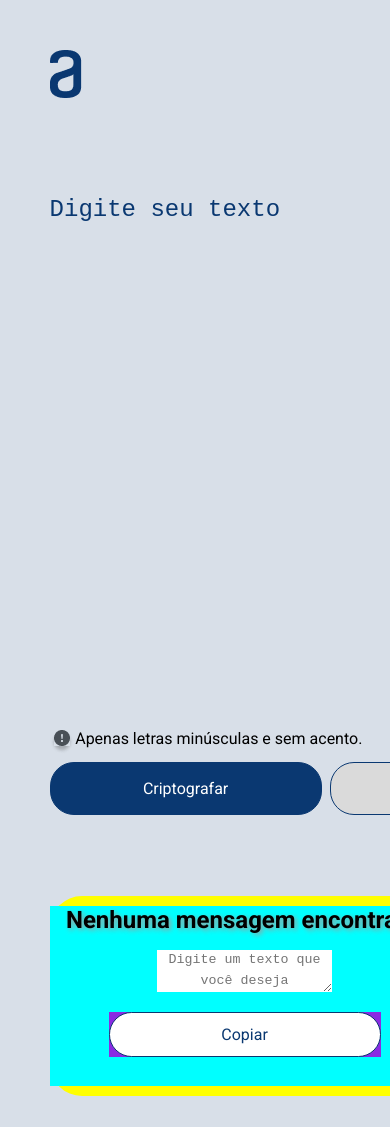
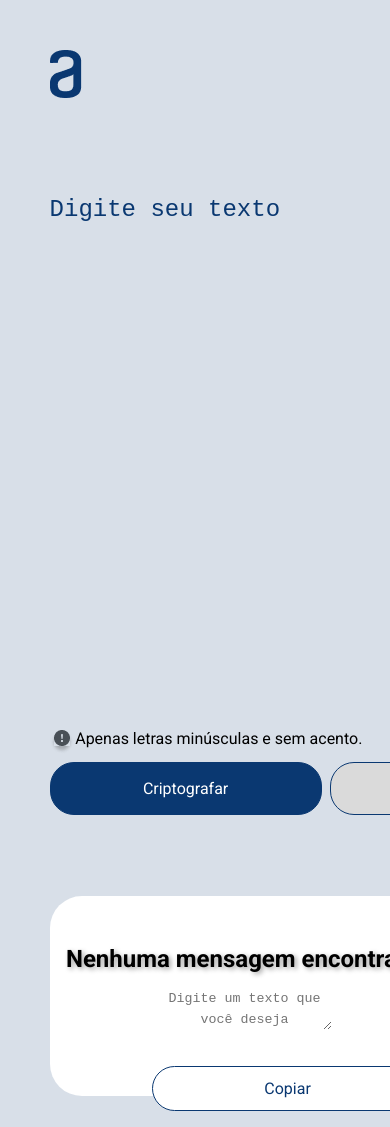
Before and after one commit to van-gomes/text-decoder-challenge-react, a React (Create React App) app: page / in a window 390 px wide. Shown: the top 1127 px of the page. Before the commit the page ends 1096 px from the top, so only its background shows below. Built offline with nearby package versions, Linux system fonts and the light colour scheme.

Commit message:
Keep working on responsiveness

```diff
--- a/src/components/Decoder/Decoder.module.css
+++ b/src/components/Decoder/Decoder.module.css
@@ -1,7 +1,7 @@
 .container__decoder {
     display: flex;
-    /* justify-content: center;
-    align-items: center; */
+    justify-content: center;
+    align-items: center;
     max-width: 24rem;
     width: 100%;
     border-radius: 32px;
@@ -11,12 +11,12 @@
 .content__text__decoder {
     display: flex;
     flex-direction: column;
-    justify-content: flex-start;
+    justify-content: space-around;
     align-items: center;
     gap: 1rem;
     width: 100%;
-    min-height: 90%;
-    background-color: aqua;
+    height: 100%;
+    margin-top: 5rem;
 }
 
 .img_text_decoder {
@@ -24,6 +24,7 @@
 }
 
 .title__text_decoder {
+    display: flex;
     text-align: center;
     font-size: 1.5rem;
     font-weight: bold;
@@ -35,32 +36,23 @@
     width: 100%;
     text-align: center;
     line-height: 1.3rem;
-    /* padding: 0.75rem 1rem; */
     border: 0;
     background-color: var(--color-white);
 }
 
 .div-textarea {
-    display: flex;
-    justify-content: flex-start;
-    align-items: center;
-    height: 100vh; /* Ou ajuste conforme necessário */
-    position: relative;
+    width: 100%;
 }
 
 .input__decoder__with__text {
-    width: max-content;
-    text-align: start;
-    background-color: red;
+    width: 100%;
+    margin: 0.5rem;
     border: 0;
-    position: static; /* Altere para 'static' se possível para facilitar o alinhamento */
-    /* Remova 'top: 4rem' se não for necessário */
 }
 
 .container_copy_button {
-    display: flex;
-    justify-content: center;
-    align-items: center;
+    margin: 1rem;
+    align-self: flex-end;
 }
 
 .btn__copy {
@@ -106,7 +98,6 @@
         width: 100%;
         height: 200px;
         margin: 3rem;
-        background-color: yellow;
     }
 
     .img_text_decoder {
@@ -120,12 +111,10 @@
         width: 50%;
         height: max-content;
         top: 1rem;
-        background-color: antiquewhite;
     }
 
     .container_copy_button {
         display: flex;
-        background-color: blueviolet;
     }
 }
 
@@ -141,4 +130,10 @@
     .img_text_decoder {
         display: none;
     }
+
+    .container_copy_button {
+        display: flex;
+        justify-content: center;
+        align-items: center;
+    }
 }
```
